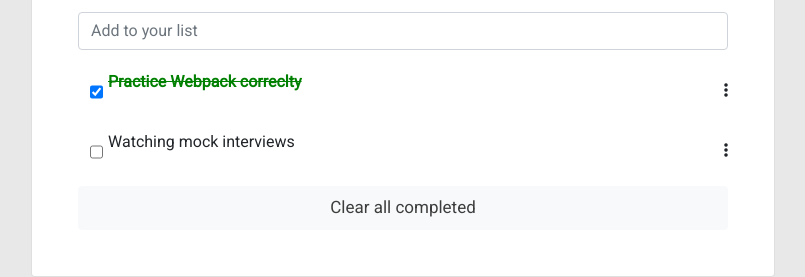
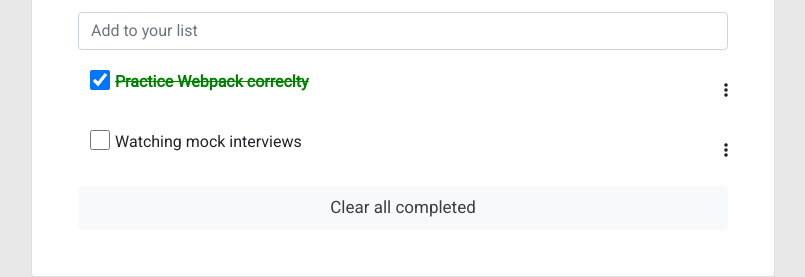
Before and after one commit to jodrack07/todo-list-app, a website built with webpack: page src/index.html in a window 1280 px wide. Shown: the part 163-440 px from the top of the page, without its empty margins (237-1042 px from the left). Built offline with nearby package versions, Linux system fonts and the light colour scheme.

Commit message:
Increase the checkbox input size

```diff
--- a/src/style.css
+++ b/src/style.css
@@ -36,7 +36,8 @@ li {
 
 .todo-left input {
   margin-left: -20px;
-  margin-top: 4px;
+  height: 20px;
+  width: 20px;
 }
 
 .underline {
```
